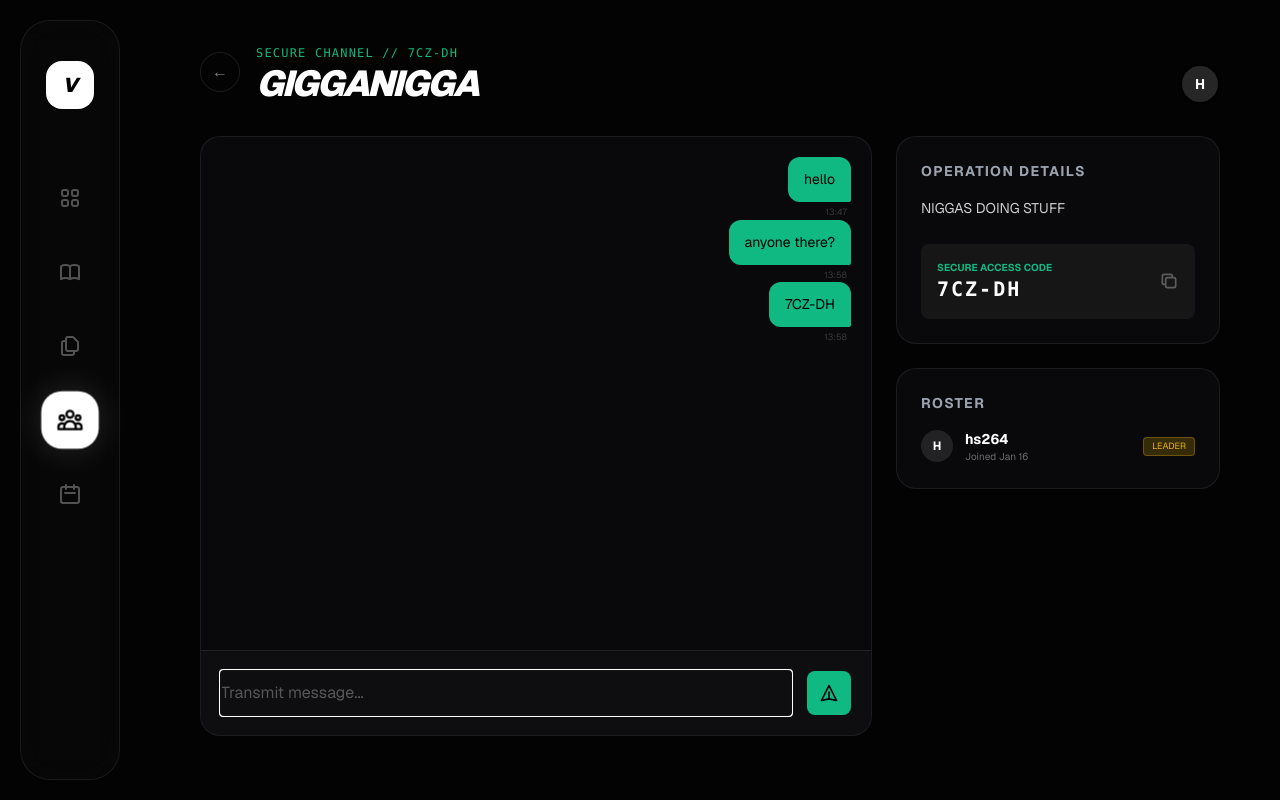
After one commit to harmandugri15/Studybuddy, a Django app: page /squads/1/ in a window 1280 px wide. The commit adds this page. Run offline with Django 3.2, Linux system fonts and the light colour scheme; a user stored in the database is signed in; data comes from the database, SQL or seed files in the repository; both versions use the stored data as it was after the commit; some libraries are stand-ins or nearby versions.

Commit message:
groups and fixes

```diff
--- a/core/templates/dashboard.html
+++ b/core/templates/dashboard.html
@@ -47,9 +47,15 @@
 
    <nav class="sidebar">
     <a href="{% url 'home' %}" class="w-12 h-12 bg-white rounded-2xl mb-16 flex items-center justify-center text-black font-black text-xl italic shadow-[0_0_20px_rgba(255,255,255,0.3)]">V</a>
+
     <a href="#" class="nav-item active"><svg class="w-6 h-6" fill="none" stroke="currentColor" viewBox="0 0 24 24"><path stroke-linecap="round" stroke-linejoin="round" stroke-width="2" d="M4 6a2 2 0 012-2h2a2 2 0 012 2v2a2 2 0 01-2 2H6a2 2 0 01-2-2V6zM14 6a2 2 0 012-2h2a2 2 0 012 2v2a2 2 0 01-2 2h-2a2 2 0 01-2-2V6zM4 16a2 2 0 012-2h2a2 2 0 012 2v2a2 2 0 01-2 2H6a2 2 0 01-2-2v-2zM14 16a2 2 0 012-2h2a2 2 0 012 2v2a2 2 0 01-2 2h-2a2 2 0 01-2-2v-2z"/></svg></a>
+
     <a href="{% url 'notes_hub' %}" class="nav-item"><svg class="w-6 h-6" fill="none" stroke="currentColor" viewBox="0 0 24 24"><path stroke-linecap="round" stroke-linejoin="round" stroke-width="2" d="M12 6.253v13m0-13C10.832 5.477 9.246 5 7.5 5S4.168 5.477 3 6.253v13C4.168 18.477 5.754 18 7.5 18s3.332.477 4.5 1.253m0-13C13.168 5.477 14.754 5 16.5 5c1.747 0 3.332.477 4.5 1.253v13C19.832 18.477 18.247 18 16.5 18c-1.746 0-3.332.477-4.5 1.253"/></svg></a>
+
     <a href="{% url 'topics_hub' %}" class="nav-item"><svg class="w-6 h-6" fill="none" stroke="currentColor" viewBox="0 0 24 24"><path stroke-linecap="round" stroke-linejoin="round" stroke-width="2" d="M8 7v8a2 2 0 002 2h6M8 7V5a2 2 0 012-2h4.586a1 1 0 01.707.293l4.414 4.414a1 1 0 01.293.707V15a2 2 0 01-2 2h-2M8 7H6a2 2 0 00-2 2v10a2 2 0 002 2h8a2 2 0 002-2v-2"/></svg></a>
+
+    <a href="{% url 'squad_hub' %}" class="nav-item"><svg class="w-6 h-6" fill="none" stroke="currentColor" viewBox="0 0 24 24"><path stroke-linecap="round" stroke-linejoin="round" stroke-width="2" d="M17 20h5v-2a3 3 0 00-5.356-1.857M17 20H7m10 0v-2c0-.656-.126-1.283-.356-1.857M7 20H2v-2a3 3 0 015.356-1.857M7 20v-2c0-.656.126-1.283.356-1.857m0 0a5.002 5.002 0 019.288 0M15 7a3 3 0 11-6 0 3 3 0 016 0zm6 3a2 2 0 11-4 0 2 2 0 014 0zM7 10a2 2 0 11-4 0 2 2 0 014 0z"/></svg></a>
+
     <a href="{% url 'datesheet_hub' %}" class="nav-item"><svg class="w-6 h-6" fill="none" stroke="currentColor" viewBox="0 0 24 24"><path stroke-linecap="round" stroke-linejoin="round" stroke-width="2" d="M8 7V3m8 4V3m-9 8h10M5 21h14a2 2 0 002-2V7a2 2 0 00-2-2H5a2 2 0 00-2 2v12a2 2 0 002 2z"/></svg></a>
 </nav>
 
--- /dev/null
+++ b/core/templates/squad_detail.html
@@ -0,0 +1,169 @@
+<!DOCTYPE html>
+<html lang="en">
+<head>
+    <meta charset="UTF-8">
+    <meta name="viewport" content="width=device-width, initial-scale=1.0">
+    <title>Vault // {{ squad.name }}</title>
+    <script src="https://cdn.tailwindcss.com"></script>
+    <link href="https://fonts.googleapis.com/css2?family=Geist:wght@100;400;700;900&family=Geist+Mono&display=swap" rel="stylesheet">
+    <style>
+        :root { --bg: #030303; --card-bg: #09090b; --border: rgba(255, 255, 255, 0.08); --accent: #10b981; }
+        html, body { height: 100%; margin: 0; background-color: var(--bg); color: #fff; font-family: 'Geist', sans-serif; overflow-x: hidden; cursor: default; }
+        .bg-mesh { position: fixed; inset: 0; background-image: linear-gradient(rgba(255,255,255,0.02) 1px, transparent 1px), linear-gradient(90deg, rgba(255,255,255,0.02) 1px, transparent 1px); background-size: 60px 60px; mask-image: radial-gradient(circle at center, black, transparent 90%); z-index: -1; }
+
+        .sidebar { width: 100px; height: calc(100vh - 40px); position: fixed; top: 20px; left: 20px; background: rgba(255, 255, 255, 0.02); border: 1px solid var(--border); border-radius: 30px; backdrop-filter: blur(20px); display: flex; flex-direction: column; align-items: center; padding: 40px 0; z-index: 100; }
+        .nav-item { width: 50px; height: 50px; display: flex; align-items: center; justify-content: center; border-radius: 18px; margin-bottom: 24px; color: rgba(255,255,255,0.3); transition: all 0.3s; }
+        .nav-item:hover, .nav-item.active { background: white; color: black; box-shadow: 0 0 30px rgba(255,255,255,0.15); transform: scale(1.15); }
+
+        .main-container { margin-left: 140px; min-height: 100vh; padding: 40px 60px; max-width: 1400px; }
+        .card-vault { background: #09090b; border: 1px solid var(--border); border-radius: 20px; overflow: hidden; }
+
+        /* CHAT STYLES */
+        .chat-container { display: flex; flex-direction: column; height: 600px; }
+        .chat-log { flex: 1; overflow-y: auto; padding: 20px; space-y: 16px; scroll-behavior: smooth; }
+        .chat-input-area { padding: 20px; border-top: 1px solid var(--border); background: rgba(255,255,255,0.02); }
+        .chat-bubble { max-width: 70%; padding: 12px 16px; border-radius: 12px; font-size: 14px; line-height: 1.5; }
+        .chat-bubble.me { background: var(--accent); color: black; align-self: flex-end; border-bottom-right-radius: 2px; margin-left: auto; }
+        .chat-bubble.them { background: rgba(255,255,255,0.1); color: white; align-self: flex-start; border-bottom-left-radius: 2px; }
+
+        .custom-scrollbar::-webkit-scrollbar { width: 4px; }
+        .custom-scrollbar::-webkit-scrollbar-track { background: transparent; }
+        .custom-scrollbar::-webkit-scrollbar-thumb { background: rgba(255,255,255,0.1); border-radius: 10px; }
+    </style>
+</head>
+<body>
+    <div class="bg-mesh"></div>
+
+    <nav class="sidebar">
+        <a href="{% url 'home' %}" class="w-12 h-12 bg-white rounded-2xl mb-16 flex items-center justify-center text-black font-black text-xl italic">V</a>
+        <a href="{% url 'dashboard' %}" class="nav-item"><svg class="w-6 h-6" fill="none" stroke="currentColor" viewBox="0 0 24 24"><path stroke-linecap="round" stroke-linejoin="round" stroke-width="2" d="M4 6a2 2 0 012-2h2a2 2 0 012 2v2a2 2 0 01-2 2H6a2 2 0 01-2-2V6zM14 6a2 2 0 012-2h2a2 2 0 012 2v2a2 2 0 01-2 2h-2a2 2 0 01-2-2V6zM4 16a2 2 0 012-2h2a2 2 0 012 2v2a2 2 0 01-2 2H6a2 2 0 01-2-2v-2zM14 16a2 2 0 012-2h2a2 2 0 012 2v2a2 2 0 01-2 2h-2a2 2 0 01-2-2v-2z"/></svg></a>
+        <a href="{% url 'notes_hub' %}" class="nav-item"><svg class="w-6 h-6" fill="none" stroke="currentColor" viewBox="0 0 24 24"><path stroke-linecap="round" stroke-linejoin="round" stroke-width="2" d="M12 6.253v13m0-13C10.832 5.477 9.246 5 7.5 5S4.168 5.477 3 6.253v13C4.168 18.477 5.754 18 7.5 18s3.332.477 4.5 1.253m0-13C13.168 5.477 14.754 5 16.5 5c1.747 0 3.332.477 4.5 1.253v13C19.832 18.477 18.247 18 16.5 18c-1.746 0-3.332.477-4.5 1.253"/></svg></a>
+        <a href="{% url 'topics_hub' %}" class="nav-item"><svg class="w-6 h-6" fill="none" stroke="currentColor" viewBox="0 0 24 24"><path stroke-linecap="round" stroke-linejoin="round" stroke-width="2" d="M8 7v8a2 2 0 002 2h6M8 7V5a2 2 0 012-2h4.586a1 1 0 01.707.293l4.414 4.414a1 1 0 01.293.707V15a2 2 0 01-2 2h-2M8 7H6a2 2 0 00-2 2v10a2 2 0 002 2h8a2 2 0 002-2v-2"/></svg></a>
+        <a href="{% url 'squad_hub' %}" class="nav-item active"><svg class="w-6 h-6" fill="none" stroke="currentColor" viewBox="0 0 24 24"><path stroke-linecap="round" stroke-linejoin="round" stroke-width="2" d="M17 20h5v-2a3 3 0 00-5.356-1.857M17 20H7m10 0v-2c0-.656-.126-1.283-.356-1.857M7 20H2v-2a3 3 0 015.356-1.857M7 20v-2c0-.656.126-1.283.356-1.857m0 0a5.002 5.002 0 019.288 0M15 7a3 3 0 11-6 0 3 3 0 016 0zm6 3a2 2 0 11-4 0 2 2 0 014 0zM7 10a2 2 0 11-4 0 2 2 0 014 0z"/></svg></a>
+        <a href="{% url 'datesheet_hub' %}" class="nav-item"><svg class="w-6 h-6" fill="none" stroke="currentColor" viewBox="0 0 24 24"><path stroke-linecap="round" stroke-linejoin="round" stroke-width="2" d="M8 7V3m8 4V3m-9 8h10M5 21h14a2 2 0 002-2V7a2 2 0 00-2-2H5a2 2 0 00-2 2v12a2 2 0 002 2z"/></svg></a>
+    </nav>
+
+    <main class="main-container">
+        <header class="flex justify-between items-end mb-8">
+            <div class="flex items-center gap-4">
+                <a href="{% url 'squad_hub' %}" class="w-10 h-10 rounded-full border border-white/10 flex items-center justify-center text-white/50 hover:bg-white hover:text-black transition">←</a>
+                <div>
+                    <span class="font-mono text-emerald-500 text-xs tracking-widest uppercase">Secure Channel // {{ squad.code }}</span>
+                    <h1 class="text-4xl font-black italic tracking-tighter text-white uppercase">{{ squad.name }}</h1>
+                </div>
+            </div>
+            <div class="flex -space-x-2">
+                {% for member in members %}
+                <div class="w-10 h-10 rounded-full bg-neutral-800 border-2 border-black flex items-center justify-center text-sm font-bold text-white relative group">
+                    {{ member.user.username|make_list|first|upper }}
+                    <div class="absolute bottom-full mb-2 bg-black text-xs px-2 py-1 rounded hidden group-hover:block whitespace-nowrap border border-white/20">{{ member.user.username }}</div>
+                </div>
+                {% endfor %}
+            </div>
+        </header>
+
+        <div class="grid grid-cols-12 gap-6">
+
+            <div class="col-span-8">
+                <div class="card-vault chat-container">
+                    <div class="chat-log custom-scrollbar" id="chatLog">
+                        {% for msg in transmissions %}
+                            <div class="flex flex-col {% if msg.sender == user %}items-end{% else %}items-start{% endif %}">
+                                <div class="chat-bubble {% if msg.sender == user %}me{% else %}them{% endif %}">
+                                    {% if msg.sender != user %}
+                                        <span class="block text-[10px] font-bold opacity-50 mb-1 uppercase">{{ msg.sender.username }}</span>
+                                    {% endif %}
+                                    {{ msg.content }}
+                                </div>
+                                <span class="text-[9px] text-white/20 mt-1 px-1">{{ msg.timestamp|date:"H:i" }}</span>
+                            </div>
+                        {% empty %}
+                            <div class="h-full flex flex-col items-center justify-center opacity-20">
+                                <svg class="w-12 h-12 mb-4" fill="none" stroke="currentColor" viewBox="0 0 24 24"><path stroke-linecap="round" stroke-linejoin="round" stroke-width="2" d="M8 12h.01M12 12h.01M16 12h.01M21 12c0 4.418-4.03 8-9 8a9.863 9.863 0 01-4.255-.949L3 20l1.395-3.72C3.512 15.042 3 13.574 3 12c0-4.418 4.03-8 9-8s9 3.582 9 8z"/></svg>
+                                <p class="font-mono text-xs">CHANNEL ESTABLISHED. SILENCE DETECTED.</p>
+                            </div>
+                        {% endfor %}
+                    </div>
+
+                    <div class="chat-input-area">
+                        <form method="post" class="flex gap-4">
+                            {% csrf_token %}
+                            <input type="text" name="content" class="flex-1 bg-transparent border-none text-white focus:ring-0 placeholder-white/30" placeholder="Transmit message..." autocomplete="off" autofocus>
+                            <button type="submit" name="send_transmission" class="p-3 bg-emerald-500 rounded-lg text-black hover:bg-emerald-400 transition">
+                                <svg class="w-5 h-5" fill="none" stroke="currentColor" viewBox="0 0 24 24"><path stroke-linecap="round" stroke-linejoin="round" stroke-width="2" d="M12 19l9 2-9-18-9 18 9-2zm0 0v-8"/></svg>
+                            </button>
+                        </form>
+                    </div>
+                </div>
+            </div>
+
+            <div class="col-span-4 space-y-6">
+                <div class="card-vault p-6">
+                    <h3 class="font-bold text-sm text-gray-400 mb-4 uppercase tracking-widest">Operation Details</h3>
+                    <p class="text-sm text-white/80 leading-relaxed mb-6">{{ squad.description|default:"No mission parameters defined." }}</p>
+
+                    <div class="bg-white/5 rounded-lg p-4 flex items-center justify-between">
+                        <div>
+                            <p class="text-[10px] text-emerald-500 uppercase font-bold">Secure Access Code</p>
+                            <p class="font-mono text-xl font-bold tracking-widest">{{ squad.code }}</p>
+                        </div>
+                        <button onclick="navigator.clipboard.writeText('{{ squad.code }}')" class="text-white/30 hover:text-white transition" title="Copy">
+                            <svg class="w-5 h-5" fill="none" stroke="currentColor" viewBox="0 0 24 24"><path stroke-linecap="round" stroke-linejoin="round" stroke-width="2" d="M8 16H6a2 2 0 01-2-2V6a2 2 0 012-2h8a2 2 0 012 2v2m-6 12h8a2 2 0 002-2v-8a2 2 0 00-2-2h-8a2 2 0 00-2 2v8a2 2 0 002 2z"/></svg>
+                        </button>
+                    </div>
+                </div>
+
+                <div class="card-vault p-6">
+                    <h3 class="font-bold text-sm text-gray-400 mb-4 uppercase tracking-widest">Roster</h3>
+                    <div class="space-y-3">
+                        {% for member in members %}
+                        <div class="flex items-center justify-between">
+                            <div class="flex items-center gap-3">
+                                <div class="w-8 h-8 rounded-full bg-white/10 flex items-center justify-center text-xs font-bold">{{ member.user.username|make_list|first|upper }}</div>
+                                <div>
+                                    <p class="text-sm font-bold">{{ member.user.username }}</p>
+                                    <p class="text-[10px] text-white/40">Joined {{ member.joined_at|date:"M d" }}</p>
+                                </div>
+                            </div>
+                            {% if member.is_leader %}
+                                <span class="text-[9px] bg-yellow-500/20 text-yellow-500 px-2 py-0.5 rounded border border-yellow-500/30">LEADER</span>
+                            {% else %}
+                                <span class="text-[9px] bg-white/5 text-white/30 px-2 py-0.5 rounded">OP</span>
+                            {% endif %}
+                        </div>
+                        {% endfor %}
+                    </div>
+                </div>
+            </div>
+
+        </div>
+    </main>
+
+<script>
+        const chatLog = document.getElementById('chatLog');
+
+        // 1. Function to scroll to bottom
+        function scrollToBottom() {
+            chatLog.scrollTop = chatLog.scrollHeight;
+        }
+
+        // 2. The Pulse (Fetch messages every 2 seconds)
+        function fetchMessages() {
+            // We use the URL pattern we just created
+            fetch("{% url 'get_squad_messages' squad.id %}")
+                .then(response => response.text())
+                .then(html => {
+                    // Only update if the content is different (prevents jitter)
+                    // Or just update content blindly for simplicity:
+                    chatLog.innerHTML = html;
+                });
+        }
+
+        // Run immediately on load
+        scrollToBottom();
+
+        // Start the heartbeat (2000ms = 2 seconds)
+        setInterval(fetchMessages, 2000);
+    </script>
+</body>
+</html>
--- a/core/templates/topics_hub.html
+++ b/core/templates/topics_hub.html
@@ -50,9 +50,15 @@
 
     <nav class="sidebar">
     <a href="{% url 'home' %}" class="w-12 h-12 bg-white rounded-2xl mb-16 flex items-center justify-center text-black font-black text-xl italic">V</a>
+
     <a href="{% url 'dashboard' %}" class="nav-item"><svg class="w-6 h-6" fill="none" stroke="currentColor" viewBox="0 0 24 24"><path stroke-linecap="round" stroke-linejoin="round" stroke-width="2" d="M4 6a2 2 0 012-2h2a2 2 0 012 2v2a2 2 0 01-2 2H6a2 2 0 01-2-2V6zM14 6a2 2 0 012-2h2a2 2 0 012 2v2a2 2 0 01-2 2h-2a2 2 0 01-2-2V6zM4 16a2 2 0 012-2h2a2 2 0 012 2v2a2 2 0 01-2 2H6a2 2 0 01-2-2v-2zM14 16a2 2 0 012-2h2a2 2 0 012 2v2a2 2 0 01-2 2h-2a2 2 0 01-2-2v-2z"/></svg></a>
+
     <a href="{% url 'notes_hub' %}" class="nav-item"><svg class="w-6 h-6" fill="none" stroke="currentColor" viewBox="0 0 24 24"><path stroke-linecap="round" stroke-linejoin="round" stroke-width="2" d="M12 6.253v13m0-13C10.832 5.477 9.246 5 7.5 5S4.168 5.477 3 6.253v13C4.168 18.477 5.754 18 7.5 18s3.332.477 4.5 1.253m0-13C13.168 5.477 14.754 5 16.5 5c1.747 0 3.332.477 4.5 1.253v13C19.832 18.477 18.247 18 16.5 18c-1.746 0-3.332.477-4.5 1.253"/></svg></a>
+
     <a href="#" class="nav-item active"><svg class="w-6 h-6" fill="none" stroke="currentColor" viewBox="0 0 24 24"><path stroke-linecap="round" stroke-linejoin="round" stroke-width="2" d="M8 7v8a2 2 0 002 2h6M8 7V5a2 2 0 012-2h4.586a1 1 0 01.707.293l4.414 4.414a1 1 0 01.293.707V15a2 2 0 01-2 2h-2M8 7H6a2 2 0 00-2 2v10a2 2 0 002 2h8a2 2 0 002-2v-2"/></svg></a>
+
+    <a href="{% url 'squad_hub' %}" class="nav-item"><svg class="w-6 h-6" fill="none" stroke="currentColor" viewBox="0 0 24 24"><path stroke-linecap="round" stroke-linejoin="round" stroke-width="2" d="M17 20h5v-2a3 3 0 00-5.356-1.857M17 20H7m10 0v-2c0-.656-.126-1.283-.356-1.857M7 20H2v-2a3 3 0 015.356-1.857M7 20v-2c0-.656.126-1.283.356-1.857m0 0a5.002 5.002 0 019.288 0M15 7a3 3 0 11-6 0 3 3 0 016 0zm6 3a2 2 0 11-4 0 2 2 0 014 0zM7 10a2 2 0 11-4 0 2 2 0 014 0z"/></svg></a>
+
     <a href="{% url 'datesheet_hub' %}" class="nav-item"><svg class="w-6 h-6" fill="none" stroke="currentColor" viewBox="0 0 24 24"><path stroke-linecap="round" stroke-linejoin="round" stroke-width="2" d="M8 7V3m8 4V3m-9 8h10M5 21h14a2 2 0 002-2V7a2 2 0 00-2-2H5a2 2 0 00-2 2v12a2 2 0 002 2z"/></svg></a>
 </nav>
 
--- a/core/views.py
+++ b/core/views.py
@@ -438,3 +438,97 @@ def clear_datesheet(request):
 
 def home(request):
     return render(request, 'index.html')
+
+
+# ... (Imports remain the same) ...
+from .models import Squad, Membership, Transmission # Import new models
+from .forms import NoteForm, ExamForm, SquadForm, JoinSquadForm # Import new forms
+
+# ... (Keep existing views) ...
+
+@login_required(login_url='signin')
+def squad_hub(request):
+    # Get all squads the user belongs to
+    my_memberships = Membership.objects.filter(user=request.user)
+    my_squads = [m.squad for m in my_memberships]
+
+    create_form = SquadForm()
+    join_form = JoinSquadForm()
+
+    if request.method == 'POST':
+        # HANDLE CREATE
+        if 'create_squad' in request.POST:
+            create_form = SquadForm(request.POST)
+            if create_form.is_valid():
+                squad = create_form.save(commit=False)
+                squad.created_by = request.user
+                squad.save()
+                # Automatically add creator as Leader
+                Membership.objects.create(user=request.user, squad=squad, is_leader=True)
+                messages.success(request, f"Squadron '{squad.name}' deployed.")
+                return redirect('squad_hub')
+
+        # HANDLE JOIN
+        elif 'join_squad' in request.POST:
+            join_form = JoinSquadForm(request.POST)
+            if join_form.is_valid():
+                code = join_form.cleaned_data['code']
+                try:
+                    target_squad = Squad.objects.get(code=code)
+                    if Membership.objects.filter(user=request.user, squad=target_squad).exists():
+                        messages.warning(request, "You are already an operative in this squadron.")
+                    else:
+                        Membership.objects.create(user=request.user, squad=target_squad)
+                        messages.success(request, f"Access granted: {target_squad.name}")
+                        return redirect('squad_hub')
+                except Squad.DoesNotExist:
+                    messages.error(request, "Invalid Access Code.")
+
+    context = {
+        'my_squads': my_squads,
+        'create_form': create_form,
+        'join_form': join_form,
+        'online_count': Profile.objects.filter(last_seen__gte=timezone.now() - timezone.timedelta(minutes=5)).exclude(user=request.user).count()
+    }
+    return render(request, 'squad_hub.html', context)
+
+# ... (Keep existing imports) ...
+
+@login_required(login_url='signin')
+def squad_detail(request, squad_id):
+    squad = get_object_or_404(Squad, id=squad_id)
+
+    # Security Check: Ensure user is a member
+    if not Membership.objects.filter(user=request.user, squad=squad).exists():
+        messages.error(request, "Access Denied: You are not an operative of this squadron.")
+        return redirect('squad_hub')
+
+    # Handle Chat Message
+    if request.method == 'POST' and 'send_transmission' in request.POST:
+        content = request.POST.get('content')
+        if content:
+            Transmission.objects.create(squad=squad, sender=request.user, content=content)
+            return redirect('squad_detail', squad_id=squad.id)
+
+    # Get Data
+    members = Membership.objects.filter(squad=squad).select_related('user')
+    transmissions = squad.messages.all().order_by('timestamp') # Oldest first for chat log
+
+    context = {
+        'squad': squad,
+        'members': members,
+        'transmissions': transmissions,
+        'online_count': Profile.objects.filter(last_seen__gte=timezone.now() - timezone.timedelta(minutes=5)).exclude(user=request.user).count()
+    }
+    return render(request, 'squad_detail.html', context)
+
+# Add this under your squad_detail view
+@login_required(login_url='signin')
+def get_squad_messages(request, squad_id):
+    squad = get_object_or_404(Squad, id=squad_id)
+    # Security check (optional but recommended)
+    if not Membership.objects.filter(user=request.user, squad=squad).exists():
+        return HttpResponseForbidden()
+
+    transmissions = squad.messages.all().order_by('timestamp')
+    return render(request, 'partials/chat_messages.html', {'transmissions': transmissions, 'user': request.user})
--- a/studyvault/urls.py
+++ b/studyvault/urls.py
@@ -21,7 +21,13 @@ urlpatterns = [
     path('rename_mission/<int:exam_id>/', views.rename_exam, name='rename_exam'),
     path('delete_exam/<int:exam_id>/', views.delete_exam, name='delete_exam'),
     path('clear_datesheet/', views.clear_datesheet, name='clear_datesheet'),
+    path('squads/', views.squad_hub, name='squad_hub'),
+    # NEW LINE:
+    path('squads/<int:squad_id>/', views.squad_detail, name='squad_detail'),
+    # NEW LINE for the pulse
+    path('squads/<int:squad_id>/messages/', views.get_squad_messages, name='get_squad_messages'),
 ]
+
 
 if settings.DEBUG:
     urlpatterns += static(settings.MEDIA_URL, document_root=settings.MEDIA_ROOT)
```
Also changed, not shown: core/forms.py (+17 -0 lines), core/models.py (+36 -0 lines), core/templates/datesheet.html (+12 -6 lines), core/templates/notes_hub.html (+9 -28 lines), core/templates/partials/chat_messages.html (added, +15 -0 lines), core/templates/squad_hub.html (added, +140 -0 lines), core/migrations/0007_membership_squad_transmission.py (added), db.sqlite3. Lines whose indentation alone changed are shown as unchanged.
